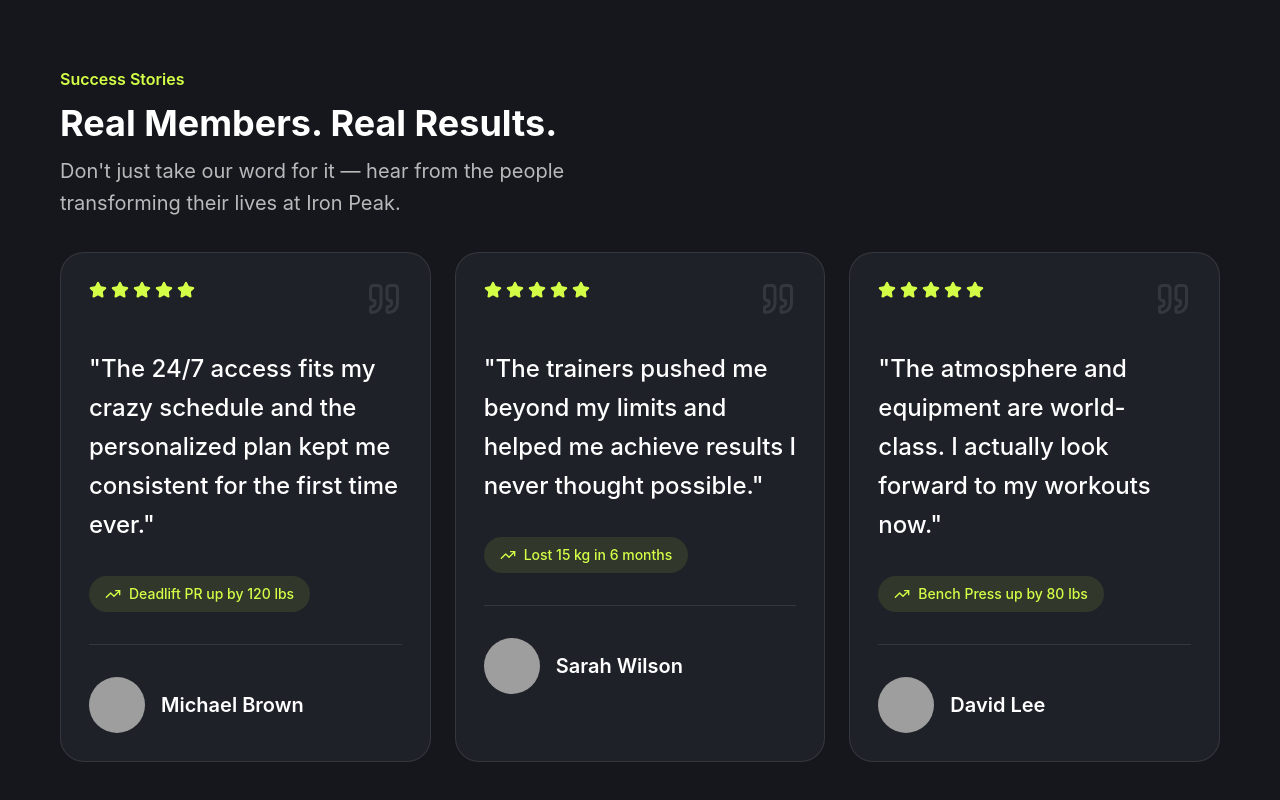
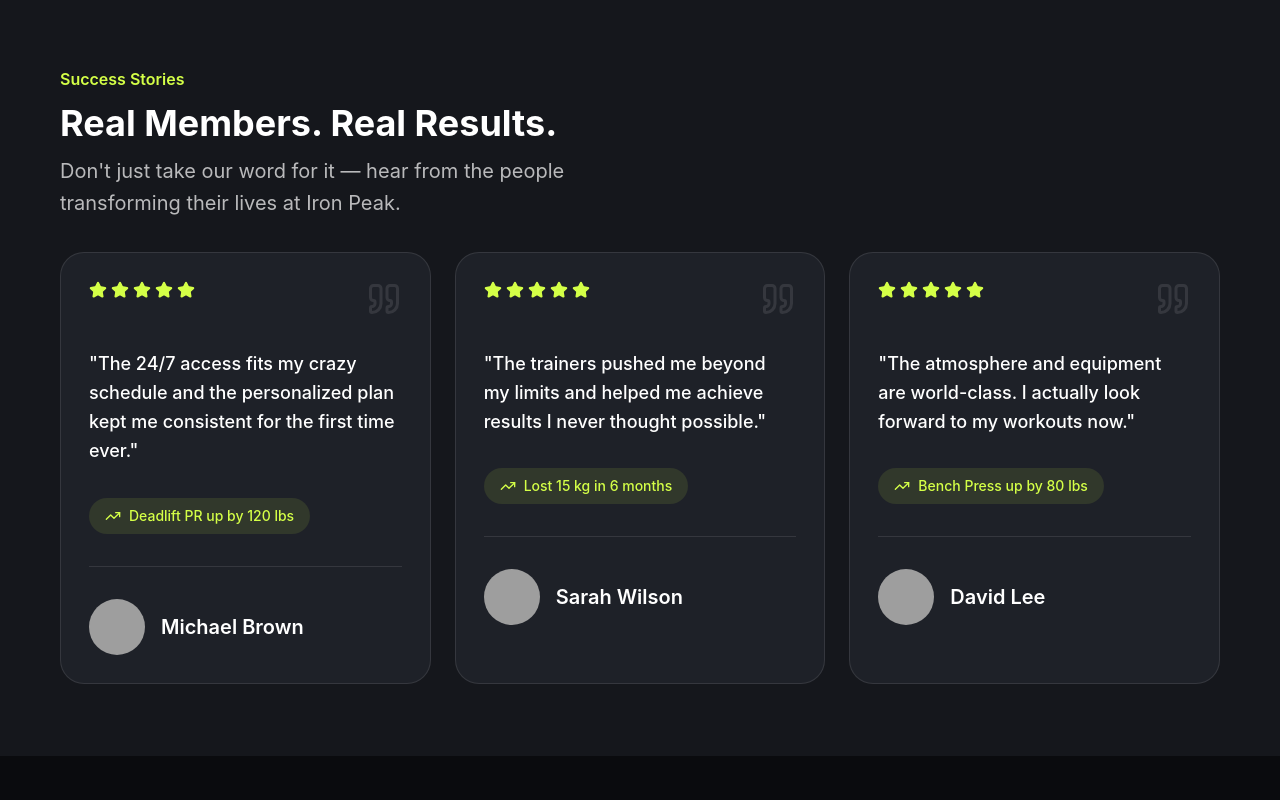
Before and after one commit to Ubaid-Stack/IronPeak, a React (Vite) app: page / in a window 1280 px wide. Shown: the part 6022-6822 px from the top of the page. After the commit the page ends 6778 px from the top, so only its background shows below. Built offline with nearby package versions, Linux system fonts and the light colour scheme; grey boxes are pictures that could not be loaded.

Commit message:
Refactor: Testimonials card

```diff
--- a/src/components/Testimonial/TestimonialCard.tsx
+++ b/src/components/Testimonial/TestimonialCard.tsx
@@ -29,7 +29,7 @@ const TestimonialCard = ({
       </div>
 
       {/* Review */}
-      <p className="mt-8 text-lg lg:text-2xl font-medium leading-relaxed">
+      <p className="mt-8 text-lg font-medium leading-relaxed">
         "{review}"
       </p>
 
```
